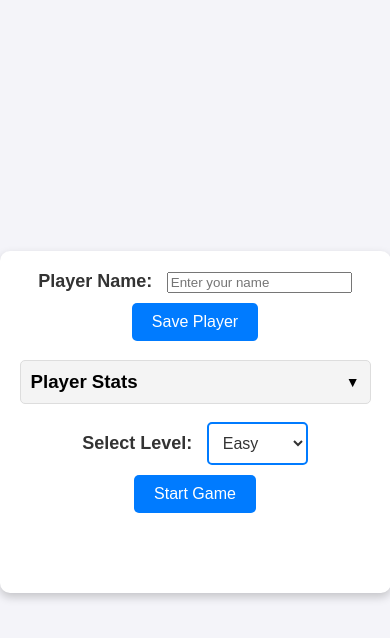
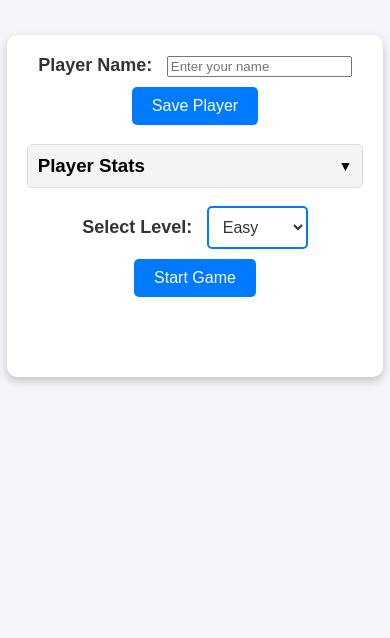
Before and after one commit to amitkumarjha-code/tile-memory, a plain HTML site: page index.html in a window 390 px wide. Drawn offline with Linux system fonts and the light colour scheme.

Commit message:
iphone view

```diff
--- a/style.css
+++ b/style.css
@@ -34,11 +34,11 @@
 body {
     font-family: 'Arial', sans-serif;
     background-color: #f4f4f9;
-    margin: 0;
+    margin-top: 35px;
     padding: 0;
     display: flex;
     justify-content: center;
-    align-items: center;
+    align-items: flex-start;
     height: 100vh;
 }
 
```
